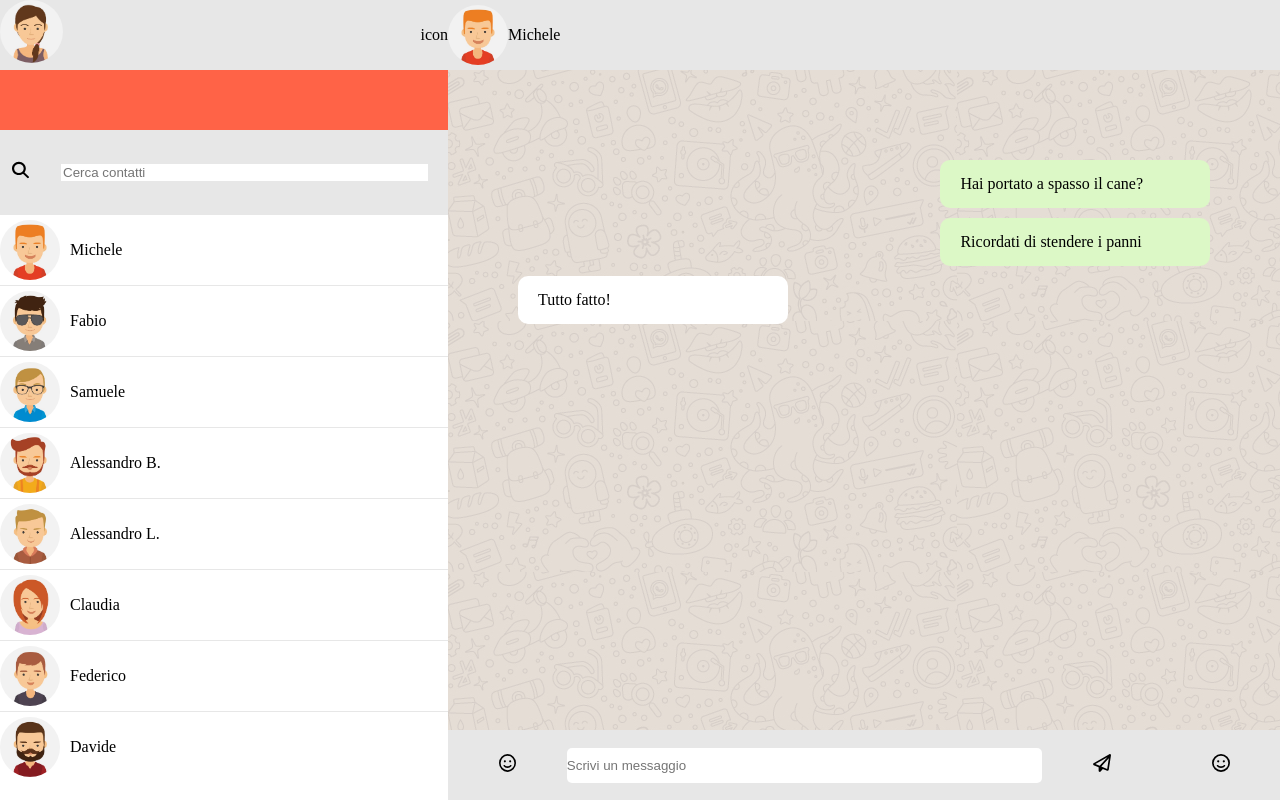
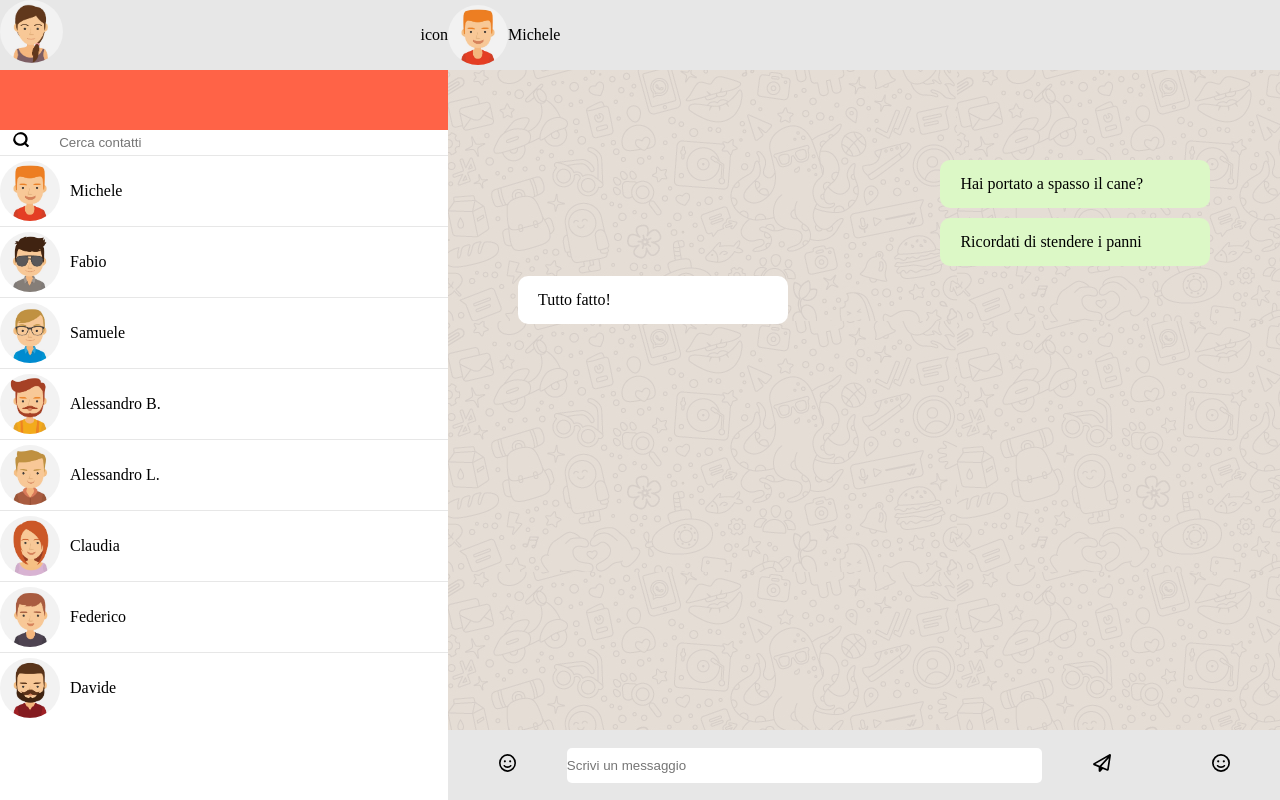
Before and after one commit to AndreaBartoloni/vue-boolzapp, a plain HTML site: page index.html in a window 1280 px wide. Drawn offline with nearby package versions, Linux system fonts and the light colour scheme.

Commit message:
last commit

```diff
--- a/css/style.css
+++ b/css/style.css
@@ -50,8 +50,7 @@ body{
 }
 
 .container-search-chat{
-    padding-top: 10px;
-    padding-bottom: 10px;
+
     background-color: #e7e7e7;
     display: flex;
     align-items: center;
@@ -60,14 +59,17 @@ body{
 }
 .container-search-chat {
     width: 100%;
+    background-color: white;
 
 
 }
 .container-search-user{
     width: 10%;
+
 }
 .container-search-user > img{
     width: 40%;
+    height: 40%;
 }
 .container-search-input {
     width: 100%;
@@ -78,6 +80,7 @@ body{
     width: 90%;
     margin: auto;
     border: none;
+    padding:5px;
 }
 .search-user{
     width: 100%;
--- a/index.html
+++ b/index.html
@@ -26,9 +26,12 @@
                     <div class="container-search-user" >
                         <img @click="searchUser()" src="img/magnifying-glass-solid.svg" class="search-user" >
                     </div>
-                    <div class="container-search-input">
-                        <input type="search" v-model="searchTerm"  placeholder="Cerca contatti">
+                    <div>
+                        <div class="container-search-input">
+                            <input type="search" v-model="searchTerm"  placeholder="Cerca contatti">
+                        </div>
                     </div>
+
                 </div>
                 <div v-for="(lista, index) in contacts" @click="clickChat(index)"  class="chat-list">
                     <img :src="lista.avatar">
```
